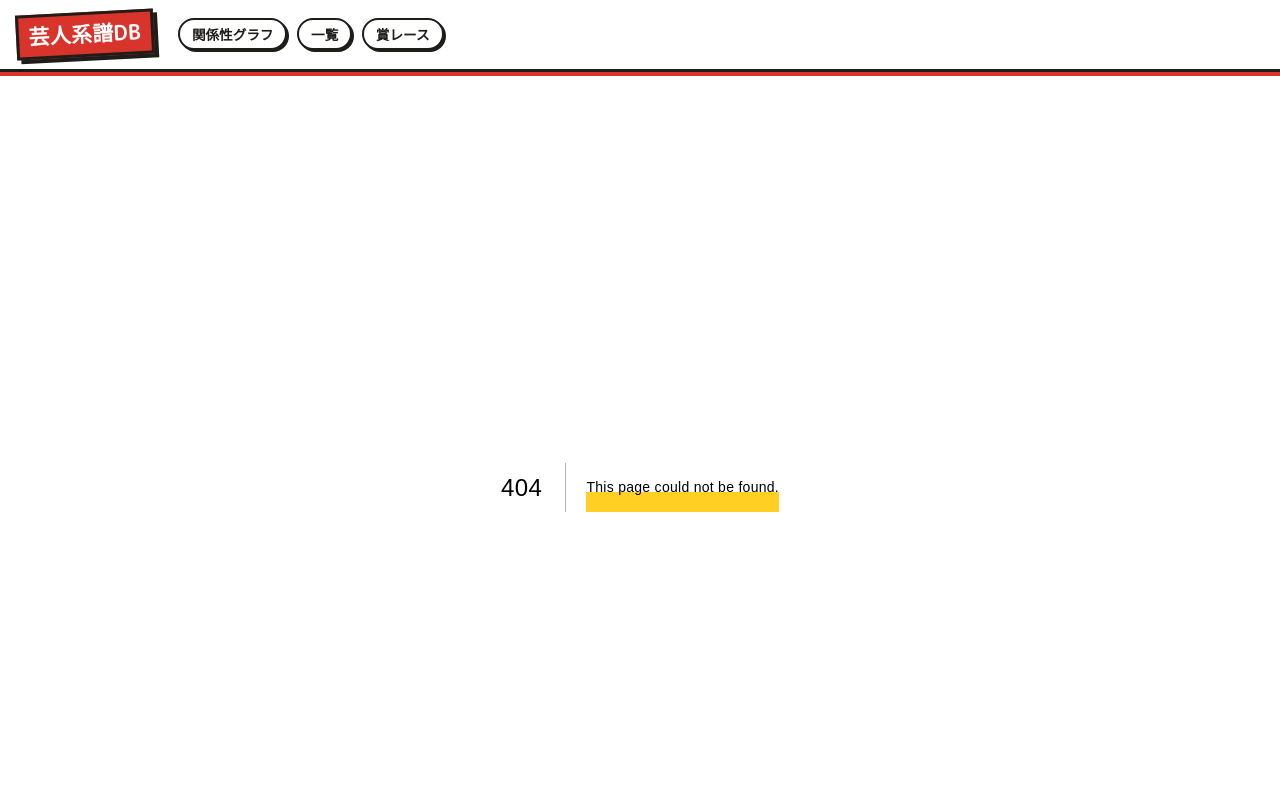
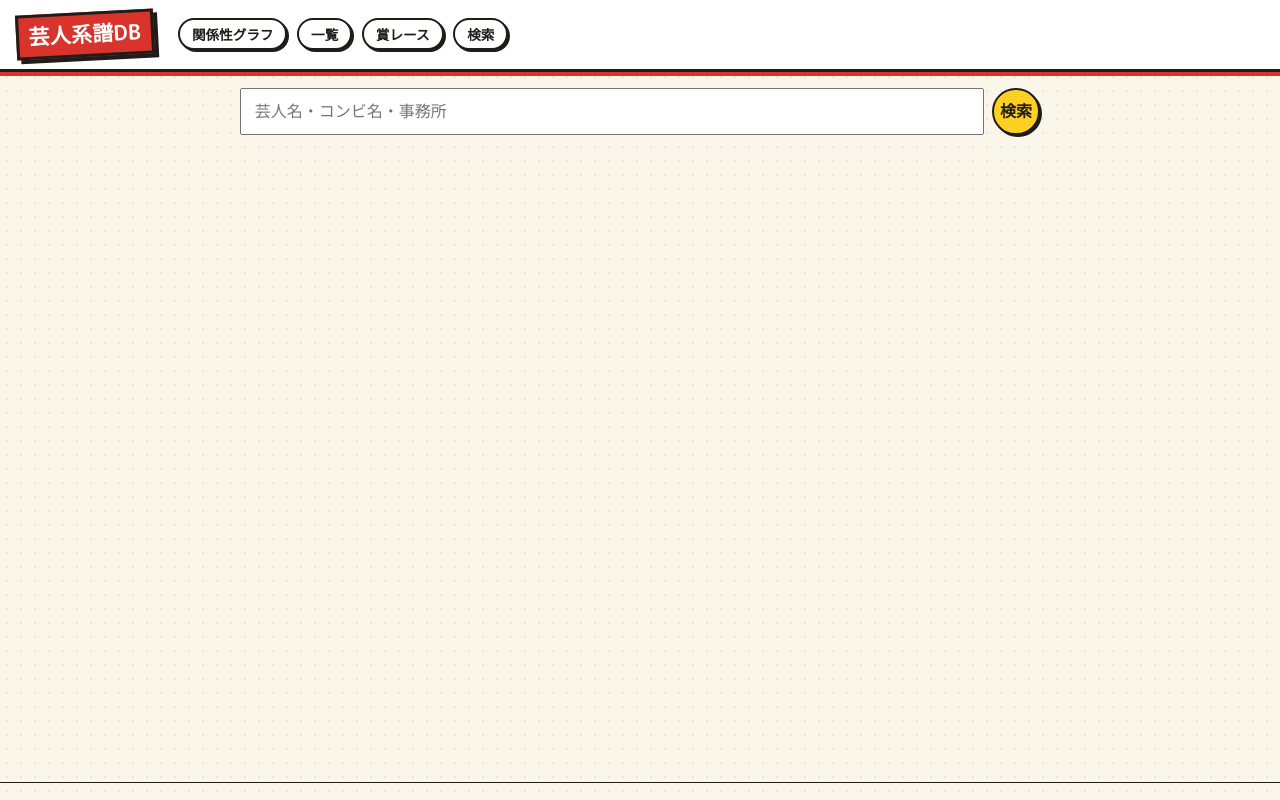
Before and after one commit to reload-co-jp/geinin, a Next.js app: page /search in a window 1280 px wide. Before the commit this address had no page. Shown: the top 800 px of the page. Built offline with nearby package versions, Linux system fonts and the light colour scheme; a web font is replaced by a local one.

Commit message:
Add search

```diff
--- a/app/layout.tsx
+++ b/app/layout.tsx
@@ -37,6 +37,7 @@ const RootLayout = ({ children }: { children: React.ReactNode }) => {
             <Link href="/graph/">関係性グラフ</Link>
             <Link href="/list/">一覧</Link>
             <Link href="/schedule/">賞レース</Link>
+            <Link href="/search/">検索</Link>
           </nav>
         </Header>
         <Main>{children}</Main>
--- /dev/null
+++ b/app/search/page.tsx
@@ -0,0 +1,12 @@
+import { Suspense } from "react"
+import { SearchResults } from "@/components/search-results"
+
+export const metadata = { title: "検索" }
+
+const Page = () => (
+  <Suspense>
+    <SearchResults />
+  </Suspense>
+)
+
+export default Page
--- /dev/null
+++ b/components/search-results.tsx
@@ -0,0 +1,84 @@
+"use client"
+
+import Link from "next/link"
+import { useSearchParams } from "next/navigation"
+import { FC } from "react"
+import { useGraphData } from "@/components/graph/use-data"
+import { graphHref, linksOf, nodeHref, searchNodes } from "@/lib/graph"
+
+const KIND_TAG = { p: "芸人", g: "コンビ", t: "同期" } as const
+
+export const SearchResults: FC = () => {
+  const q = useSearchParams().get("q") ?? ""
+  const data = useGraphData()
+  const hits = data ? searchNodes(data.graph, q) : []
+  const name = (id: string) => data?.graph.nodes.get(id)?.label ?? id
+  return (
+    <div
+      style={{ maxWidth: 800, margin: "0 auto", display: "grid", gap: "1rem" }}
+    >
+      {/* key で URL 変更時に入力値をリセット */}
+      <form
+        action="/search/"
+        role="search"
+        key={q}
+        style={{ display: "flex", gap: ".5rem" }}
+      >
+        <input
+          type="search"
+          name="q"
+          defaultValue={q}
+          placeholder="芸人名・コンビ名・事務所"
+          aria-label="芸人・コンビを検索"
+          style={{ flex: 1, minWidth: 0, padding: ".5rem .8rem" }}
+        />
+        <button>検索</button>
+      </form>
+      {q && (
+        <p style={{ color: "var(--muted)", fontSize: ".85rem" }}>
+          {data ? `「${q}」の検索結果 ${hits.length}件` : "読み込み中…"}
+        </p>
+      )}
+      <ul
+        style={{ listStyle: "none", padding: 0, display: "grid", gap: ".5rem" }}
+      >
+        {hits.map((id) => {
+          const groups = linksOf(data!.index, id)
+            .filter((l) => l.edge.kind === "member")
+            .map((l) => name(l.other))
+          return (
+            <li
+              key={id}
+              style={{
+                display: "flex",
+                flexWrap: "wrap",
+                gap: ".3rem .6rem",
+                alignItems: "center",
+              }}
+            >
+              <span
+                className="sticker"
+                style={{ transform: "none", fontSize: ".65rem" }}
+              >
+                {KIND_TAG[id[0] as keyof typeof KIND_TAG]}
+              </span>
+              <Link href={nodeHref(id)}>
+                <strong>{name(id)}</strong>
+              </Link>
+              <span style={{ fontSize: ".78rem", color: "var(--muted)" }}>
+                {groups.join("・")}
+              </span>
+              <Link
+                className="chip"
+                href={graphHref(id)}
+                style={{ marginLeft: "auto" }}
+              >
+                グラフで開く
+              </Link>
+            </li>
+          )
+        })}
+      </ul>
+    </div>
+  )
+}
```
Also changed, not shown: components/search-box.tsx (+5 -3 lines).
